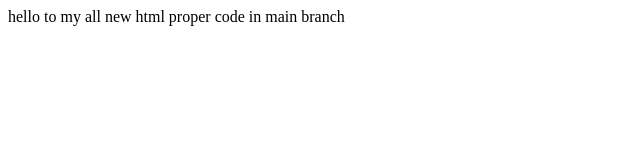
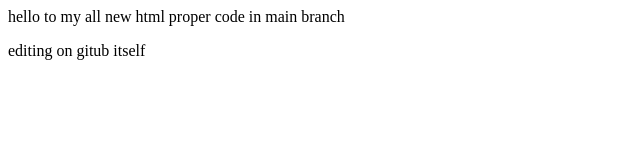
Before and after one commit to Subham4636/ApnaCollege-Demo, a plain HTML site: page index.html in a window 1280 px wide. Shown: the whole page, without its empty margins (0-640 px from the left). Drawn offline with Linux system fonts and the light colour scheme.

Commit message:
Update index.html

```diff
--- a/index.html
+++ b/index.html
@@ -7,5 +7,6 @@
 </head>
 <body>
     hello to my all new html proper code in main branch
+    <p>editing on gitub itself </p>
 </body>
 </html>
```
